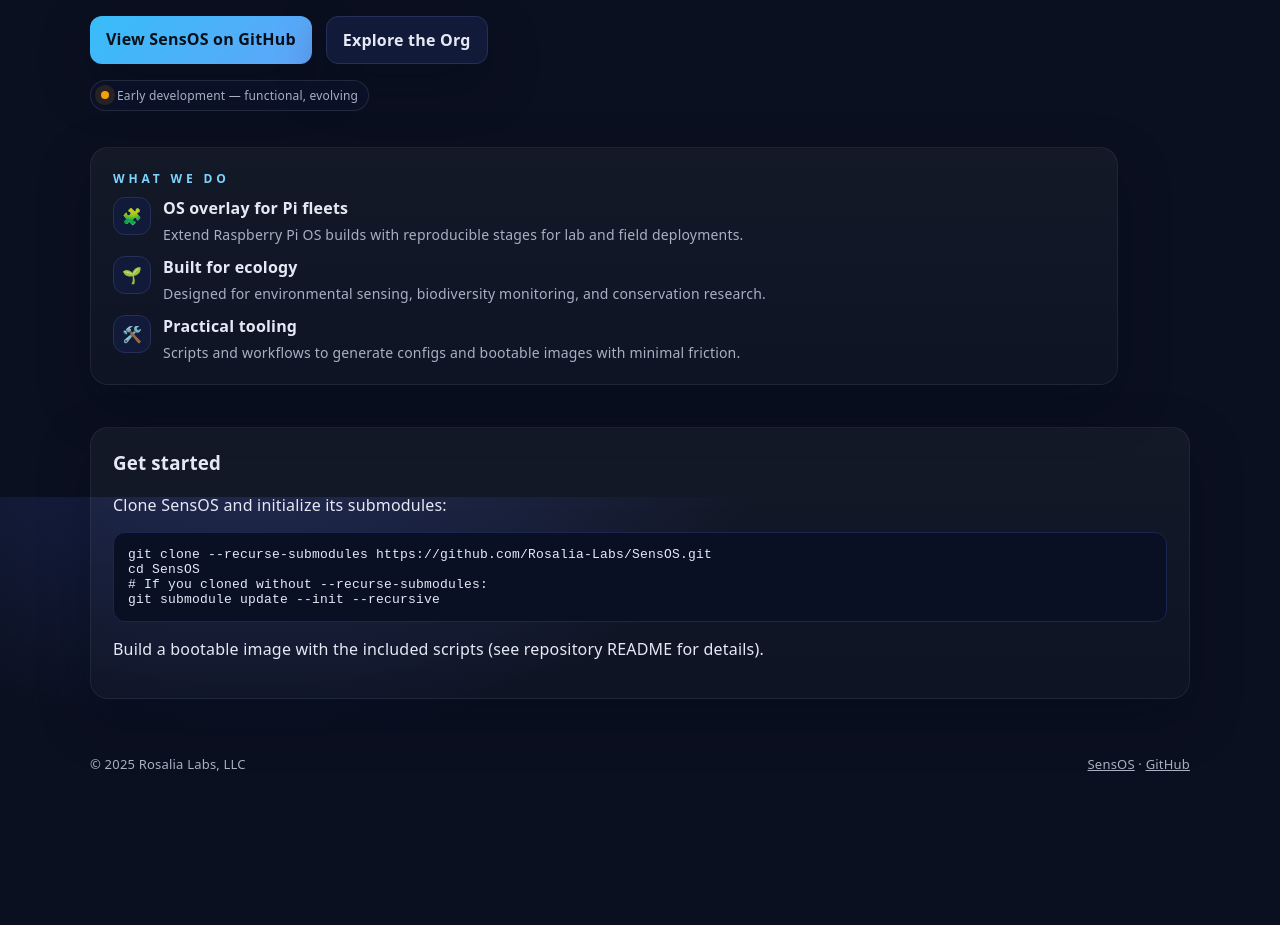
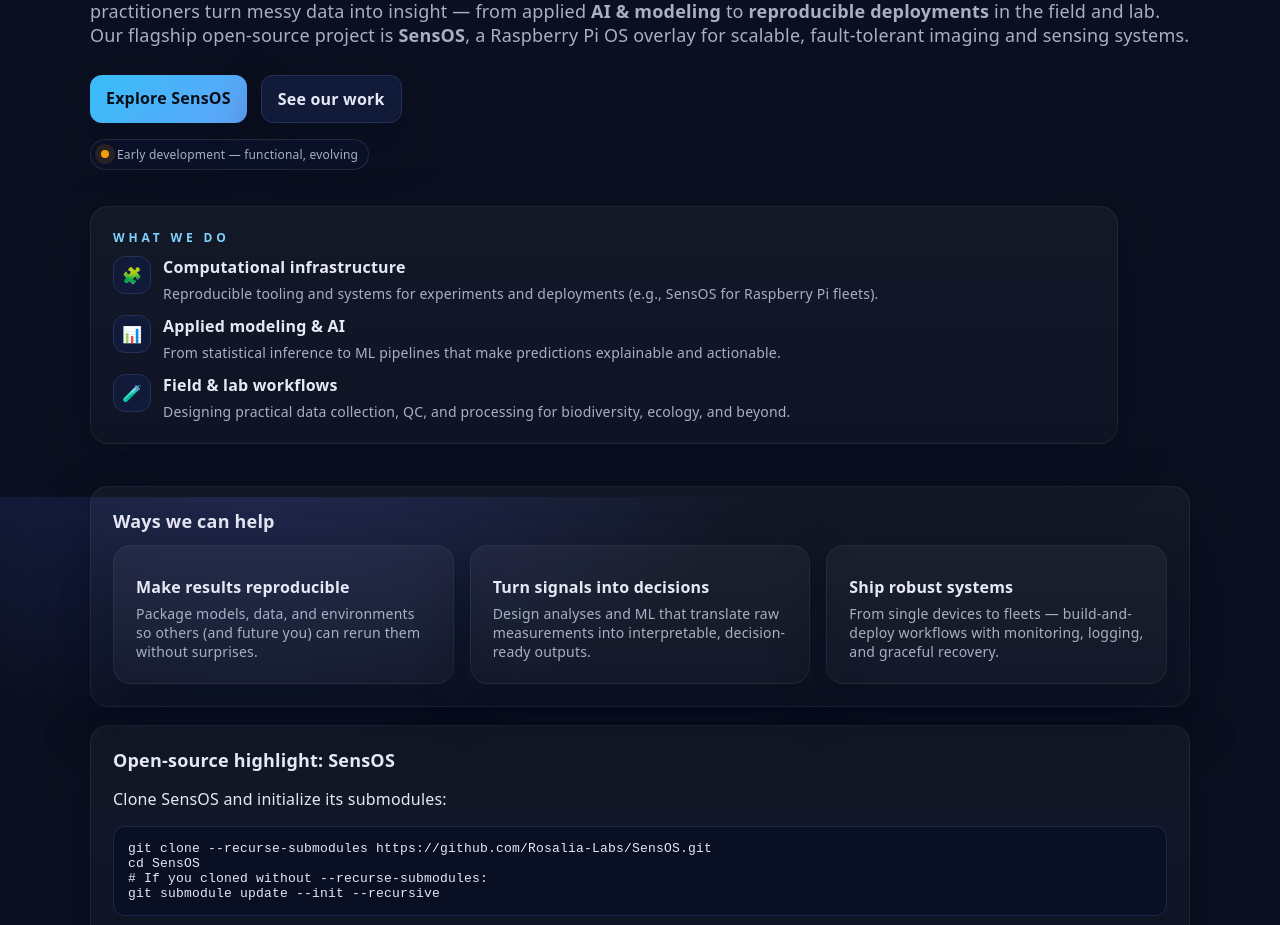
Before and after one commit to Rosalia-Labs/rosalia-labs.github.io, a plain HTML site: page index.html in a window 1280 px wide. Shown: the part 303-1228 px from the top of the page. Before the commit the page ends 1116 px from the top, so only its background shows below. Drawn offline with Linux system fonts and the light colour scheme.

Commit message:
Revise meta tags and section headings in index.html
Updated meta descriptions and section titles for clarity and focus on research tools.

```diff
--- a/index.html
+++ b/index.html
@@ -4,9 +4,9 @@
   <meta charset="utf-8" />
   <meta name="viewport" content="width=device-width, initial-scale=1" />
   <title>Rosalia Labs</title>
-  <meta name="description" content="Open infrastructure for environmental sensing. Rosalia Labs develops SensOS, an OS overlay for orchestrating Raspberry Pi fleets for research and field deployments." />
+  <meta name="description" content="Rosalia Labs builds open tools and methods at the intersection of computing and science — applied AI, modeling, and reproducible infrastructure for research and field deployments. Our flagship open-source project is SensOS." />
   <meta property="og:title" content="Rosalia Labs" />
-  <meta property="og:description" content="Open infrastructure for environmental sensing." />
+  <meta property="og:description" content="Open tools for research and discovery." />
   <meta property="og:type" content="website" />
   <meta property="og:url" content="https://www.rosalialabs.com/" />
   <meta name="theme-color" content="#0f172a" />
@@ -65,6 +65,8 @@
     .row h4 { margin: 0 0 6px; font-size: 16px; }
     .row p { margin: 0; color: var(--muted); font-size: 14px; }
 
+    .section-title { margin: 6px 0 12px; font-size: 18px; letter-spacing: .2px; }
+
     footer { margin: 56px 0 12px; color: var(--muted); font-size: 13px; display:flex; justify-content:space-between; gap: 12px; flex-wrap: wrap; }
     footer a { color: var(--muted); }
 
@@ -79,10 +81,8 @@
     "@type": "Organization",
     "name": "Rosalia Labs",
     "url": "https://www.rosalialabs.com/",
-    "sameAs": [
-      "https://github.com/Rosalia-Labs"
-    ],
-    "description": "Open infrastructure for environmental sensing. Developers of SensOS, an OS overlay for orchestrating Raspberry Pi fleets."
+    "sameAs": ["https://github.com/Rosalia-Labs"],
+    "description": "Open tools and methods at the intersection of computing and science. Developers of SensOS, an OS overlay for orchestrating Raspberry Pi fleets."
   }
   </script>
 </head>
@@ -101,12 +101,12 @@
 
     <section class="hero">
       <div class="panel">
-        <span class="kicker">Open infrastructure</span>
-        <h2>Environmental sensing, done right.</h2>
-        <p>Rosalia Labs builds open tools for orchestrating Raspberry&nbsp;Pi–based systems for research and field deployments. Our flagship project is <strong>SensOS</strong>, an OS overlay that extends the official Raspberry Pi OS build system with additional stages for robust, scalable deployments.</p>
+        <span class="kicker">Open tools for research</span>
+        <h2>Building infrastructure for hard problems.</h2>
+        <p>Rosalia Labs develops open tools and methods at the intersection of computing and science. We help researchers and practitioners turn messy data into insight — from applied <strong>AI & modeling</strong> to <strong>reproducible deployments</strong> in the field and lab. Our flagship open-source project is <strong>SensOS</strong>, a Raspberry&nbsp;Pi OS overlay for scalable, fault-tolerant imaging and sensing systems.</p>
         <div class="cta">
-          <a class="btn primary" href="https://github.com/Rosalia-Labs/SensOS">View SensOS on GitHub</a>
-          <a class="btn secondary" href="https://github.com/Rosalia-Labs">Explore the Org</a>
+          <a class="btn primary" href="https://github.com/Rosalia-Labs/SensOS">Explore SensOS</a>
+          <a class="btn secondary" href="https://github.com/Rosalia-Labs">See our work</a>
         </div>
         <div style="margin-top:16px">
           <span class="pill" title="Project status">
@@ -115,28 +115,28 @@
           </span>
         </div>
       </div>
-      <div class="aside card">
-        <div class="kicker" style="margin-bottom:10px">What we do</div>
+      <div class="aside card" aria-labelledby="what-we-do">
+        <div id="what-we-do" class="kicker" style="margin-bottom:10px">What we do</div>
         <div class="list">
           <div class="row">
-            <div class="icon">🧩</div>
+            <div class="icon" aria-hidden="true">🧩</div>
             <div>
-              <h4>OS overlay for Pi fleets</h4>
-              <p>Extend Raspberry Pi OS builds with reproducible stages for lab and field deployments.</p>
+              <h4>Computational infrastructure</h4>
+              <p>Reproducible tooling and systems for experiments and deployments (e.g., SensOS for Raspberry&nbsp;Pi fleets).</p>
             </div>
           </div>
           <div class="row">
-            <div class="icon">🌱</div>
+            <div class="icon" aria-hidden="true">📊</div>
             <div>
-              <h4>Built for ecology</h4>
-              <p>Designed for environmental sensing, biodiversity monitoring, and conservation research.</p>
+              <h4>Applied modeling & AI</h4>
+              <p>From statistical inference to ML pipelines that make predictions explainable and actionable.</p>
             </div>
           </div>
           <div class="row">
-            <div class="icon">🛠️</div>
+            <div class="icon" aria-hidden="true">🧪</div>
             <div>
-              <h4>Practical tooling</h4>
-              <p>Scripts and workflows to generate configs and bootable images with minimal friction.</p>
+              <h4>Field & lab workflows</h4>
+              <p>Designing practical data collection, QC, and processing for biodiversity, ecology, and beyond.</p>
             </div>
           </div>
         </div>
@@ -145,7 +145,27 @@
 
     <section class="grid" style="margin-top: 18px;">
       <div class="card" style="grid-column: span 12;">
-        <h3 style="margin-top:0">Get started</h3>
+        <h3 class="section-title" style="margin-top:0">Ways we can help</h3>
+        <div class="grid" style="grid-template-columns: repeat(12, 1fr); gap: 16px;">
+          <div class="card" style="grid-column: span 4;">
+            <h4 style="margin:8px 0 6px">Make results reproducible</h4>
+            <p style="margin:0;color:var(--muted);font-size:14px">Package models, data, and environments so others (and future you) can rerun them without surprises.</p>
+          </div>
+          <div class="card" style="grid-column: span 4;">
+            <h4 style="margin:8px 0 6px">Turn signals into decisions</h4>
+            <p style="margin:0;color:var(--muted);font-size:14px">Design analyses and ML that translate raw measurements into interpretable, decision-ready outputs.</p>
+          </div>
+          <div class="card" style="grid-column: span 4;">
+            <h4 style="margin:8px 0 6px">Ship robust systems</h4>
+            <p style="margin:0;color:var(--muted);font-size:14px">From single devices to fleets — build-and-deploy workflows with monitoring, logging, and graceful recovery.</p>
+          </div>
+        </div>
+      </div>
+    </section>
+
+    <section class="grid" style="margin-top: 18px;">
+      <div class="card" style="grid-column: span 12;">
+        <h3 class="section-title" style="margin-top:0">Open-source highlight: SensOS</h3>
         <p>Clone SensOS and initialize its submodules:</p>
         <pre style="background:#0a1024;border:1px solid #1b2650;padding:14px;border-radius:12px;overflow:auto;"><code>git clone --recurse-submodules https://github.com/Rosalia-Labs/SensOS.git
 cd SensOS
```
